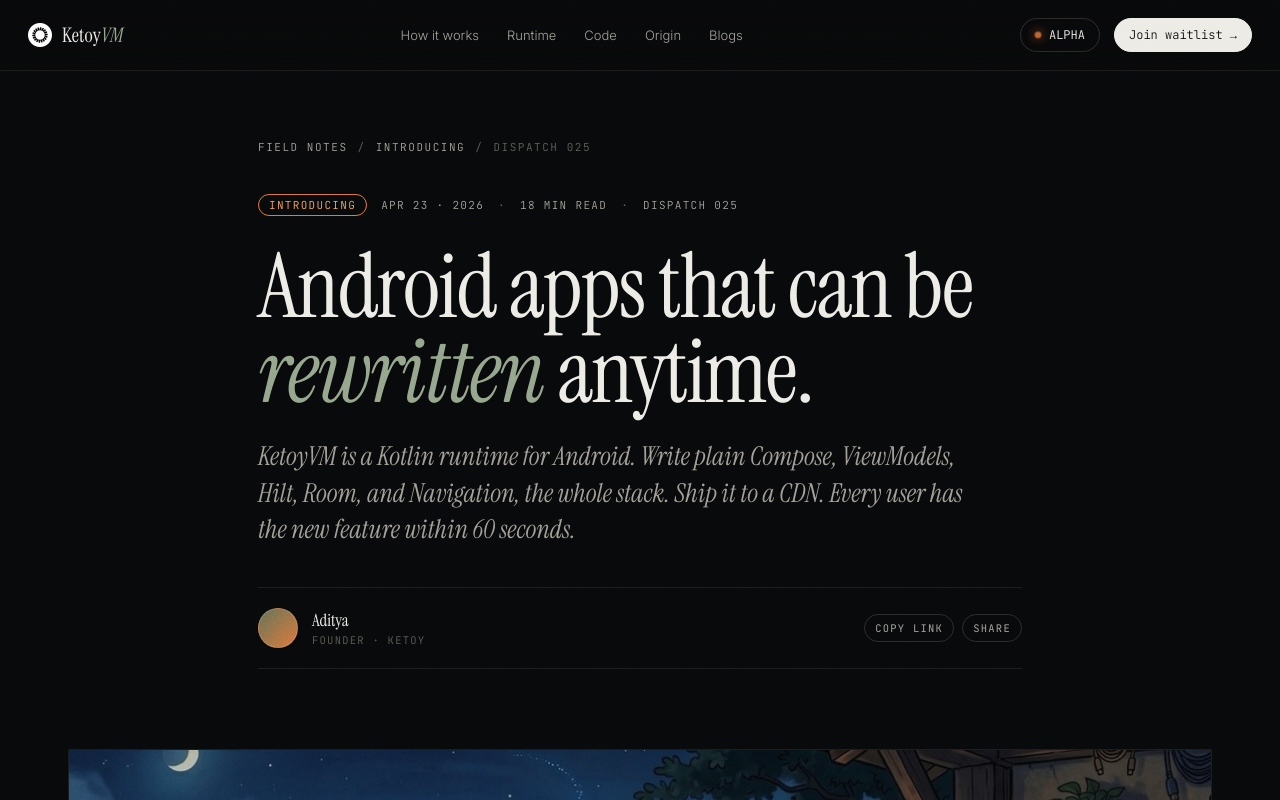
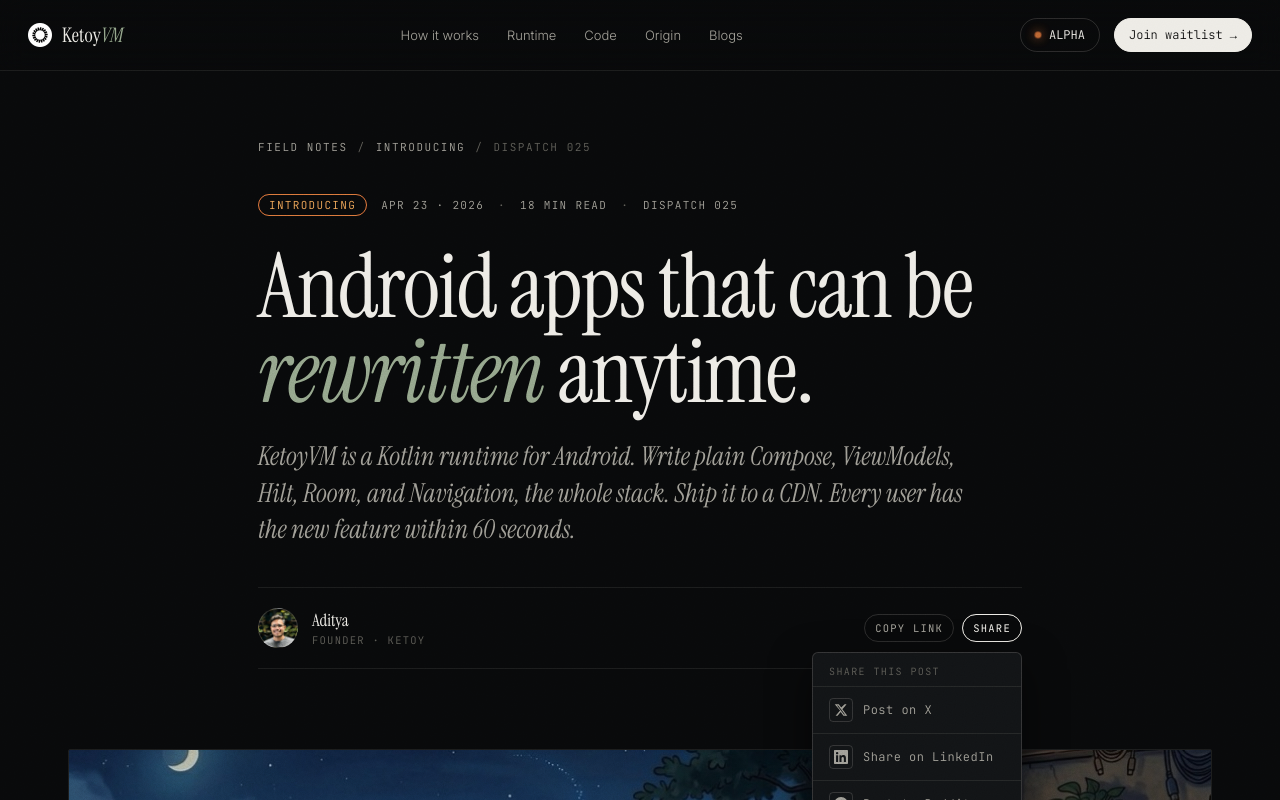
Before and after one commit to adityashinde5033/vm, a Next.js app: page /blogs/introducing-ketoyvm in a window 1280 px wide. Both pictures are taken after a click on the button "SHARE". Shown: the top 800 px of the page. Built offline with nearby package versions, Linux system fonts and the light colour scheme.

Commit message:
some changes

```diff
--- a/src/components/BlogPost.tsx
+++ b/src/components/BlogPost.tsx
@@ -2,7 +2,10 @@
 import Link from 'next/link';
 import type { AdjacentBlog, Blog, BlogBlock } from '@/data/types';
 import RichText from './RichText';
+import ShareBar from './ShareBar';
 import styles from '@/app/blogs/[slug]/post.module.css';
+
+const SITE = 'https://vm.ketoy.dev';
 
 type Props = {
   post: Blog;
@@ -237,16 +240,16 @@
         <RichText as="h1" className={styles.title} html={post.title} />
         {post.dek && <RichText as="p" className={styles.dek} html={post.dek} />}
         <div className={styles.byline}>
-          <div className={styles.av} />
+          <div
+            className={styles.av}
+            style={post.author.avatar ? { backgroundImage: `url(${post.author.avatar})`, backgroundSize: 'cover', backgroundPosition: 'center' } : undefined}
+          />
           <div className={styles.who}>
             <b>{post.author.name}</b>
             {post.author.role && <span className={styles.role}>{post.author.role}</span>}
           </div>
           <div className={styles.spacer} />
-          <div className={styles.share}>
-            <button type="button">Copy link</button>
-            <button type="button">Share</button>
-          </div>
+          <ShareBar url={`${SITE}/blogs/${post.slug}`} title={post.title.replace(/<[^>]+>/g, '')} />
         </div>
       </header>
 
@@ -266,7 +269,10 @@
 
         {post.author.bio && (
           <div className={styles.endnote}>
-            <div className={styles.av} />
+            <div
+              className={styles.av}
+              style={post.author.avatar ? { backgroundImage: `url(${post.author.avatar})`, backgroundSize: 'cover', backgroundPosition: 'center' } : undefined}
+            />
             <div className={styles.info}>
               <h5>{post.author.name}</h5>
               <p>{post.author.bio}</p>
--- /dev/null
+++ b/src/components/ShareBar.module.css
@@ -0,0 +1,94 @@
+.wrap {
+  display: flex;
+  gap: 8px;
+  align-items: center;
+}
+
+.btn {
+  background: transparent;
+  border: 1px solid var(--line-2);
+  color: var(--ink-dim);
+  padding: 6px 10px;
+  border-radius: 999px;
+  font-family: var(--mono);
+  font-size: 10.5px;
+  letter-spacing: 0.12em;
+  text-transform: uppercase;
+  cursor: pointer;
+  transition: all 0.2s;
+  white-space: nowrap;
+}
+.btn:hover,
+.btn.active {
+  color: var(--ink);
+  border-color: var(--ink);
+}
+
+.shareWrap {
+  position: relative;
+}
+
+.card {
+  position: absolute;
+  top: calc(100% + 10px);
+  right: 0;
+  min-width: 210px;
+  background: #111315;
+  border: 1px solid var(--line-2);
+  border-radius: 6px;
+  overflow: hidden;
+  box-shadow: 0 16px 40px rgba(0, 0, 0, 0.6);
+  z-index: 100;
+  animation: popIn 0.14s ease;
+}
+
+@keyframes popIn {
+  from { opacity: 0; transform: translateY(-6px) scale(0.97); }
+  to   { opacity: 1; transform: translateY(0) scale(1); }
+}
+
+.cardLabel {
+  font-family: var(--mono);
+  font-size: 10px;
+  letter-spacing: 0.14em;
+  text-transform: uppercase;
+  color: var(--ink-mute);
+  padding: 12px 16px 8px;
+  border-bottom: 1px solid var(--line);
+}
+
+.platform {
+  display: flex;
+  align-items: center;
+  gap: 10px;
+  padding: 11px 16px;
+  font-family: var(--mono);
+  font-size: 12px;
+  letter-spacing: 0.04em;
+  color: var(--ink-dim);
+  transition: background 0.15s, color 0.15s;
+  text-decoration: none;
+}
+.platform:hover {
+  background: rgba(255, 255, 255, 0.04);
+  color: var(--ink);
+}
+.platform:not(:last-child) {
+  border-bottom: 1px solid var(--line);
+}
+
+.platformIcon {
+  display: flex;
+  align-items: center;
+  justify-content: center;
+  width: 24px;
+  height: 24px;
+  border: 1px solid var(--line-2);
+  border-radius: 4px;
+  color: var(--ink-dim);
+  flex-shrink: 0;
+}
+.platform:hover .platformIcon {
+  border-color: var(--ink-mute);
+  color: var(--ink);
+}
--- /dev/null
+++ b/src/components/ShareBar.tsx
@@ -0,0 +1,110 @@
+'use client';
+import { useState, useRef, useEffect } from 'react';
+import styles from './ShareBar.module.css';
+
+type Props = { url: string; title: string };
+
+export default function ShareBar({ url, title }: Props) {
+  const [copied, setCopied] = useState(false);
+  const [open, setOpen] = useState(false);
+  const ref = useRef<HTMLDivElement>(null);
+
+  useEffect(() => {
+    if (!open) return;
+    function onDown(e: MouseEvent) {
+      if (ref.current && !ref.current.contains(e.target as Node)) setOpen(false);
+    }
+    function onKey(e: KeyboardEvent) {
+      if (e.key === 'Escape') setOpen(false);
+    }
+    document.addEventListener('mousedown', onDown);
+    document.addEventListener('keydown', onKey);
+    return () => {
+      document.removeEventListener('mousedown', onDown);
+      document.removeEventListener('keydown', onKey);
+    };
+  }, [open]);
+
+  async function copyLink() {
+    try {
+      await navigator.clipboard.writeText(url);
+    } catch {
+      const el = document.createElement('input');
+      el.value = url;
+      document.body.appendChild(el);
+      el.select();
+      document.execCommand('copy');
+      document.body.removeChild(el);
+    }
+    setCopied(true);
+    setTimeout(() => setCopied(false), 2000);
+  }
+
+  const encoded = encodeURIComponent(url);
+  const encodedTitle = encodeURIComponent(title);
+
+  const platforms = [
+    {
+      label: 'Post on X',
+      icon: (
+        <svg width="14" height="14" viewBox="0 0 24 24" fill="currentColor">
+          <path d="M18.244 2.25h3.308l-7.227 8.26 8.502 11.24H16.17l-4.714-6.231-5.401 6.231H2.744l7.737-8.859L1.254 2.25H8.08l4.259 5.63 5.905-5.63zm-1.161 17.52h1.833L7.084 4.126H5.117z" />
+        </svg>
+      ),
+      href: `https://x.com/intent/tweet?url=${encoded}&text=${encodedTitle}`,
+    },
+    {
+      label: 'Share on LinkedIn',
+      icon: (
+        <svg width="14" height="14" viewBox="0 0 24 24" fill="currentColor">
+          <path d="M20.447 20.452h-3.554v-5.569c0-1.328-.027-3.037-1.852-3.037-1.853 0-2.136 1.445-2.136 2.939v5.667H9.351V9h3.414v1.561h.046c.477-.9 1.637-1.85 3.37-1.85 3.601 0 4.267 2.37 4.267 5.455v6.286zM5.337 7.433a2.062 2.062 0 01-2.063-2.065 2.064 2.064 0 112.063 2.065zm1.782 13.019H3.555V9h3.564v11.452zM22.225 0H1.771C.792 0 0 .774 0 1.729v20.542C0 23.227.792 24 1.771 24h20.451C23.2 24 24 23.227 24 22.271V1.729C24 .774 23.2 0 22.222 0h.003z" />
+        </svg>
+      ),
+      href: `https://www.linkedin.com/sharing/share-offsite/?url=${encoded}`,
+    },
+    {
+      label: 'Post to Reddit',
+      icon: (
+        <svg width="14" height="14" viewBox="0 0 24 24" fill="currentColor">
+          <path d="M12 0A12 12 0 0 0 0 12a12 12 0 0 0 12 12 12 12 0 0 0 12-12A12 12 0 0 0 12 0zm5.01 4.744c.688 0 1.25.561 1.25 1.249a1.25 1.25 0 0 1-2.498.056l-2.597-.547-.8 3.747c1.824.07 3.48.632 4.674 1.488.308-.309.73-.491 1.207-.491.968 0 1.754.786 1.754 1.754 0 .716-.435 1.333-1.01 1.614a3.111 3.111 0 0 1 .042.52c0 2.694-3.13 4.87-7.004 4.87-3.874 0-7.004-2.176-7.004-4.87 0-.183.015-.366.043-.534A1.748 1.748 0 0 1 4.028 12c0-.968.786-1.754 1.754-1.754.463 0 .898.196 1.207.49 1.207-.883 2.878-1.43 4.744-1.487l.885-4.182a.342.342 0 0 1 .14-.197.35.35 0 0 1 .238-.042l2.906.617a1.214 1.214 0 0 1 1.108-.701zM9.25 12C8.561 12 8 12.562 8 13.25c0 .687.561 1.248 1.25 1.248.687 0 1.248-.561 1.248-1.249 0-.688-.561-1.249-1.249-1.249zm5.5 0c-.687 0-1.248.561-1.248 1.25 0 .687.561 1.248 1.249 1.248.688 0 1.249-.561 1.249-1.249 0-.687-.562-1.249-1.25-1.249zm-5.466 3.99a.327.327 0 0 0-.231.094.33.33 0 0 0 0 .463c.842.842 2.484.913 2.961.913.477 0 2.105-.056 2.961-.913a.361.361 0 0 0 .029-.463.33.33 0 0 0-.464 0c-.547.533-1.684.73-2.512.73-.828 0-1.979-.196-2.512-.73a.326.326 0 0 0-.232-.095z" />
+        </svg>
+      ),
+      href: `https://www.reddit.com/submit?url=${encoded}&title=${encodedTitle}`,
+    },
+  ];
+
+  return (
+    <div className={styles.wrap} ref={ref}>
+      <button type="button" className={styles.btn} onClick={copyLink}>
+        {copied ? 'Copied!' : 'Copy link'}
+      </button>
+      <div className={styles.shareWrap}>
+        <button
+          type="button"
+          className={`${styles.btn} ${open ? styles.active : ''}`}
+          onClick={() => setOpen(o => !o)}
+        >
+          Share
+        </button>
+        {open && (
+          <div className={styles.card}>
+            <div className={styles.cardLabel}>Share this post</div>
+            {platforms.map(p => (
+              <a
+                key={p.label}
+                href={p.href}
+                target="_blank"
+                rel="noopener noreferrer"
+                className={styles.platform}
+                onClick={() => setOpen(false)}
+              >
+                <span className={styles.platformIcon}>{p.icon}</span>
+                {p.label}
+              </a>
+            ))}
+          </div>
+        )}
+      </div>
+    </div>
+  );
+}
--- a/src/data/blogs.ts
+++ b/src/data/blogs.ts
@@ -28,6 +28,7 @@
   name: 'Aditya',
   role: 'Founder · Ketoy',
   bio: 'Writes about the big picture of what KetoyVM does to teams and products.',
+  avatar: '/team/aditya%20Small.jpeg',
 };
 
 /**
--- a/src/data/types.ts
+++ b/src/data/types.ts
@@ -2,6 +2,7 @@
   name: string;
   role?: string;
   bio?: string;
+  avatar?: string;
 };
 
 export type TableCell = { text: string; numeric?: boolean };
```
Also changed, not shown: public/team/aditya Small.jpeg (added).
